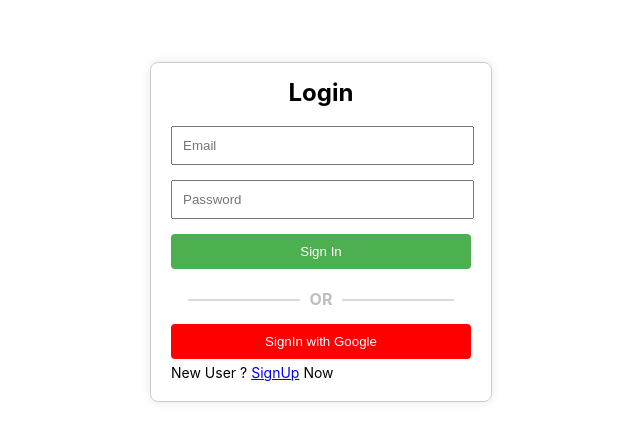
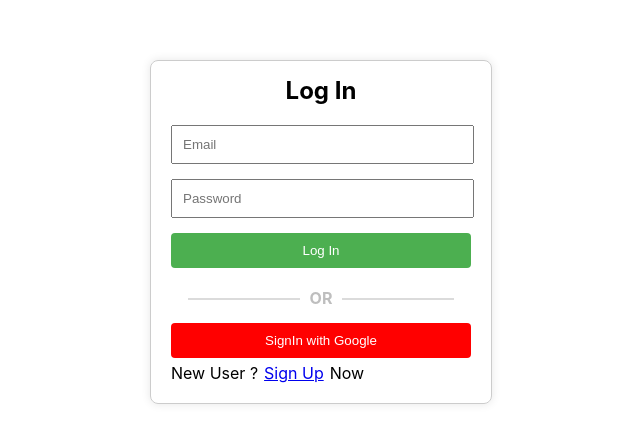
Before and after one commit to amitkrjha-geek/ConvoCraft_Tejas, a React (Create React App) app in the folder frontend/: page / in a window 1280 px wide. Shown: the part 168-610 px from the top of the page, without its empty margins (319-959 px from the left). Built offline with nearby package versions, Linux system fonts and the light colour scheme.

Commit message:
SignUp Done

```diff
--- a/frontend/src/components/Login.js
+++ b/frontend/src/components/Login.js
@@ -5,7 +5,7 @@
 import axios from 'axios';
 const Login = () => {
   // const dispatch=useDispatch();
-  // const [showLogin, setShowLogin] = useState(true);
+  const [showLogin, setShowLogin] = useState(true);
   // const [errorMsgEmail, setErrorMsgEmail] = useState(null);
   // const [errorMsgPassword, setErrorMsgPassword] = useState(null);
   const Email = useRef(null);
@@ -13,7 +13,11 @@
   const Name = useRef(null);
   const navigate = useNavigate();
 
-
+// const user = true;
+const formToggle=()=>{
+  console.log("hee")
+  setShowLogin(!showLogin);
+}
  const clickHandler =()=>{
   // const Emailmsg = Emailvalidate(Email.current.value);
   //   const Passwordmsg = Passwordvalidate(Password.current.value);
@@ -54,7 +58,13 @@
     <>
     <div className="container">
       <form className="login-form" onSubmit={(e)=>e.preventDefault()}>
-        <h2 className='login-form-h2'>Login</h2>
+        <h2 className='login-form-h2'>{showLogin? "Log In" : "Sign Up"}</h2>
+        {!showLogin && <input
+          type="text"
+          placeholder="Name"
+          ref={Name}
+          className='box-input'
+        />}
         <input
           type="text"
           placeholder="Email"
@@ -67,15 +77,15 @@
           ref={Password}
 
         />
-        <button type="submit" onClick={clickHandler}>Sign In</button>
+        <button type="submit" onClick={clickHandler}>{showLogin? "Log In" : "Sign Up"}</button>
         <div className="Login_ordiv">
-                    <div className="Login_divider"></div>
-                    <div className="Login_or">OR</div>
-                    <div className="Login_divider"></div>
+        <div className="Login_divider"></div>
+        <div className="Login_or">OR</div>
+        <div className="Login_divider"></div>
         </div>
-        <button type="submit" style={{backgroundColor:"red", marginTop:"15px"}} >SignIn with Google</button>
-        <div style={{display:"flex",color:"black", fontSize:"14px", marginTop:"5px"}}>
-        <span>New User ?</span><Link style={{marginLeft:"4px",}}>SignUp</Link><span style={{marginLeft:"4px"}}>Now</span>
+        <button type="submit" style={{backgroundColor:"red", marginTop:"15px"}} >{showLogin ? "SignIn with Google": "Sign up with Google"}</button>
+        <div style={{display:"flex",color:"black", fontSize:"16px", marginTop:"5px", gap:"2px"}}>
+        <span>{showLogin ?" New User ?": " Already a user?"}</span><Link style={{marginLeft:"4px",}} onClick={formToggle}>{showLogin?"Sign Up":"Sign In"}</Link><span style={{marginLeft:"4px"}}>Now</span>
         </div>
 
       </form>
```
